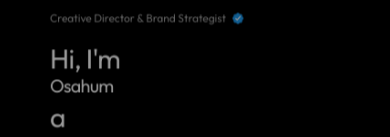
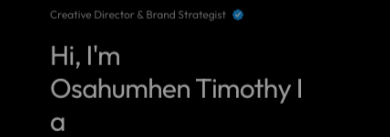
Before and after one commit to Osati116/osati-portfolio, a Next.js app: page / in a window 390 px wide. Shown: the part 188-325 px from the top of the page. Built offline with nearby package versions, Linux system fonts and the light colour scheme; no server answers.

Commit message:
refactor(hero): restore balanced heading font size on mobile and revert to clean normal typing animation

```diff
--- a/app/globals.css
+++ b/app/globals.css
@@ -207,34 +207,3 @@ body {
   font-family: 'TeXGyreAdventor', 'Century Gothic', 'Avant Garde', sans-serif !important;
   letter-spacing: -0.015em;
 }
-
-/* Futuristic Alien Language & Cyber Glitch-Out Animations */
-@keyframes alien-glitch-skew {
-  0% {
-    transform: translate(0);
-  }
-  20% {
-    transform: translate(-1.5px, 0.5px);
-  }
-  40% {
-    transform: translate(1.5px, -0.5px);
-  }
-  60% {
-    transform: translate(-1px, 0.25px);
-  }
-  80% {
-    transform: translate(1px, -0.25px);
-  }
-  100% {
-    transform: translate(0);
-  }
-}
-
-.glitch-active {
-  animation: alien-glitch-skew 0.18s ease-in-out infinite;
-  text-shadow: -1.5px 0 rgba(255, 0, 90, 0.65), 1.5px 0 rgba(0, 200, 255, 0.65);
-}
-
-.dark .glitch-active {
-  text-shadow: -2px 0 rgba(0, 255, 230, 0.8), 2px 0 rgba(255, 0, 150, 0.8), 0 0 8px rgba(255, 255, 255, 0.5);
-}
--- a/components/sections/hero-section.tsx
+++ b/components/sections/hero-section.tsx
@@ -12,28 +12,9 @@ const NAV_LINKS = [
   { label: "Shop", href: "#shop", tag: "04" },
 ];
 
-const ALIEN_GLYPHS = "⍟⏣⌬⍎⍕⍱⍲⍳⍴⍶⍷ᚠᚥᚦᛏᛒᛖᛗᛚᛜᛟᛞᚲꘐꘒꘓꘔꘖ⋈⋉⋊⋋⋌⋍⋎⋏⋐⋑⋒⋓⋔⋕⎔⎕⏥⏦⏧⏨Ø∆⌖§¥◊◈◆◇01XZ".split("");
-
-function getRandomGlyph(): string {
-  return ALIEN_GLYPHS[Math.floor(Math.random() * ALIEN_GLYPHS.length)];
-}
-
-type TypingPhase =
-  | "TYPING"      // Typing out character by character with alien unscrambling
-  | "RESOLVED"    // Fully typed name resting legibly for 3.2s
-  | "GLITCHING"   // Multi-frame cybernetic alien glitch
-  | "COLLAPSING"  // Rapid collapse / erase
-  | "PAUSE";      // Quiet pause before typing out again
-
 function TypingName({ name = "Osahumhen Timothy Iyamah" }: { name?: string }) {
-  const [phase, setPhase] = React.useState<TypingPhase>("TYPING");
-  const [charIndex, setCharIndex] = React.useState(0);
-  const [scrambleTick, setScrambleTick] = React.useState(0);
-  const [lockedText, setLockedText] = React.useState("");
   const [displayText, setDisplayText] = React.useState("");
-  const [glitchFrame, setGlitchFrame] = React.useState(0);
-  const [collapseIndex, setCollapseIndex] = React.useState(0);
-  const [isGlitching, setIsGlitching] = React.useState(false);
+  const [isDeleting, setIsDeleting] = React.useState(false);
   const [prefersReducedMotion, setPrefersReducedMotion] = React.useState(false);
 
   React.useEffect(() => {
@@ -51,118 +32,41 @@ function TypingName({ name = "Osahumhen Timothy Iyamah" }: { name?: string }) {
 
     let timeoutId: NodeJS.Timeout;
 
-    if (phase === "TYPING") {
-      setIsGlitching(false);
-      if (charIndex < name.length) {
-        if (name[charIndex] === " ") {
-          // Instant space to preserve clean word boundaries
-          timeoutId = setTimeout(() => {
-            const nextLocked = lockedText + " ";
-            setLockedText(nextLocked);
-            setDisplayText(nextLocked);
-            setCharIndex((prev) => prev + 1);
-            setScrambleTick(0);
-          }, 15);
-        } else if (scrambleTick < 2) {
-          // Alien glyph scramble tick for active character
-          timeoutId = setTimeout(() => {
-            setDisplayText(lockedText + getRandomGlyph());
-            setScrambleTick((prev) => prev + 1);
-          }, 32);
-        } else {
-          // Unscramble and lock the authentic character
-          timeoutId = setTimeout(() => {
-            const nextLocked = lockedText + name[charIndex];
-            setLockedText(nextLocked);
-            setDisplayText(nextLocked);
-            setCharIndex((prev) => prev + 1);
-            setScrambleTick(0);
-          }, 36);
-        }
+    if (!isDeleting) {
+      if (displayText.length < name.length) {
+        timeoutId = setTimeout(() => {
+          setDisplayText(name.slice(0, displayText.length + 1));
+        }, 65);
       } else {
-        // Full name completed typing out!
-        setDisplayText(name);
-        setPhase("RESOLVED");
+        // Full name completed typing out: hold for 2.8s so it can be comfortably read
+        timeoutId = setTimeout(() => {
+          setIsDeleting(true);
+        }, 2800);
       }
-    } else if (phase === "RESOLVED") {
-      setIsGlitching(false);
-      timeoutId = setTimeout(() => {
-        setGlitchFrame(0);
-        setPhase("GLITCHING");
-      }, 3200);
-    } else if (phase === "GLITCHING") {
-      setIsGlitching(true);
-      const glitchRatios = [0.2, 0.45, 0.75, 1.0, 1.0];
-      if (glitchFrame < glitchRatios.length) {
+    } else {
+      if (displayText.length > 0) {
         timeoutId = setTimeout(() => {
-          const ratio = glitchRatios[glitchFrame];
-          let text = "";
-          for (let i = 0; i < name.length; i++) {
-            if (name[i] === " ") {
-              text += " ";
-            } else if (Math.random() < ratio) {
-              text += getRandomGlyph();
-            } else {
-              text += name[i];
-            }
-          }
-          setDisplayText(text);
-          setGlitchFrame((prev) => prev + 1);
-        }, 45);
+          setDisplayText(name.slice(0, displayText.length - 1));
+        }, 32);
       } else {
-        setCollapseIndex(name.length);
-        setPhase("COLLAPSING");
+        // Paused at empty for 400ms before looping endlessly
+        timeoutId = setTimeout(() => {
+          setIsDeleting(false);
+        }, 400);
       }
-    } else if (phase === "COLLAPSING") {
-      if (collapseIndex > 0) {
-        timeoutId = setTimeout(() => {
-          const nextCollapse = Math.max(0, collapseIndex - 5);
-          setCollapseIndex(nextCollapse);
-          let text = "";
-          for (let i = 0; i < nextCollapse; i++) {
-            text += name[i] === " " ? " " : getRandomGlyph();
-          }
-          setDisplayText(text);
-        }, 35);
-      } else {
-        setDisplayText("");
-        setLockedText("");
-        setIsGlitching(false);
-        setPhase("PAUSE");
-      }
-    } else if (phase === "PAUSE") {
-      timeoutId = setTimeout(() => {
-        setCharIndex(0);
-        setScrambleTick(0);
-        setLockedText("");
-        setPhase("TYPING");
-      }, 350);
     }
 
     return () => clearTimeout(timeoutId);
-  }, [phase, charIndex, scrambleTick, lockedText, glitchFrame, collapseIndex, name, prefersReducedMotion]);
-
-  const handleTriggerGlitch = () => {
-    if (phase === "RESOLVED") {
-      setGlitchFrame(0);
-      setPhase("GLITCHING");
-    }
-  };
+  }, [displayText, isDeleting, name, prefersReducedMotion]);
 
   const lastSpaceIndex = displayText.lastIndexOf(" ");
   const leadingText = lastSpaceIndex !== -1 ? displayText.slice(0, lastSpaceIndex + 1) : "";
   const trailingWord = lastSpaceIndex !== -1 ? displayText.slice(lastSpaceIndex + 1) : displayText;
 
   return (
-    <span
-      className={`inline select-text whitespace-nowrap cursor-pointer transition-all duration-150 ${isGlitching ? "glitch-active" : ""}`}
-      aria-label={name}
-      onClick={handleTriggerGlitch}
-      onMouseEnter={handleTriggerGlitch}
-      title="Click or hover to trigger alien unscramble"
-    >
-      <span aria-hidden="true">{leadingText}</span>
-      <span className="whitespace-nowrap" aria-hidden="true">
+    <span className="inline select-text" aria-label={name}>
+      <span>{leadingText}</span>
+      <span className="whitespace-nowrap">
         <span>{trailingWord}</span>
         <span className="inline-block font-light text-black dark:text-white animate-cursor select-none leading-none -translate-y-[1px]">|</span>
       </span>
@@ -242,8 +146,8 @@ export function HeroSection() {
               <span className="block transition-opacity duration-200 hover:opacity-60">
                 Hi, I&apos;m
               </span>
-              {/* Single-line locked container: strictly one line, never spills over, with fluid scaling */}
-              <span className="block whitespace-nowrap text-[clamp(1.15rem,5.1vw,3.85rem)] min-h-[1.2em] leading-none my-0.5 sm:my-1 overflow-visible">
+              {/* Endless typing name displaying on both desktop and mobile views with balanced font size */}
+              <span className="block min-h-[1.2em]">
                 <TypingName name="Osahumhen Timothy Iyamah" />
               </span>
               <span className="block">
```
